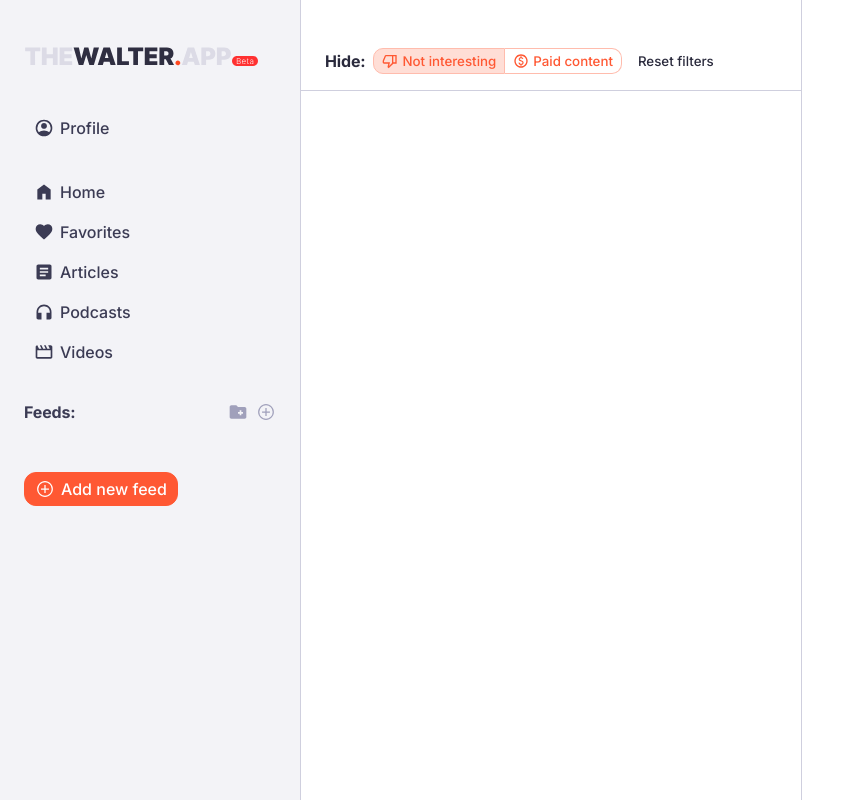
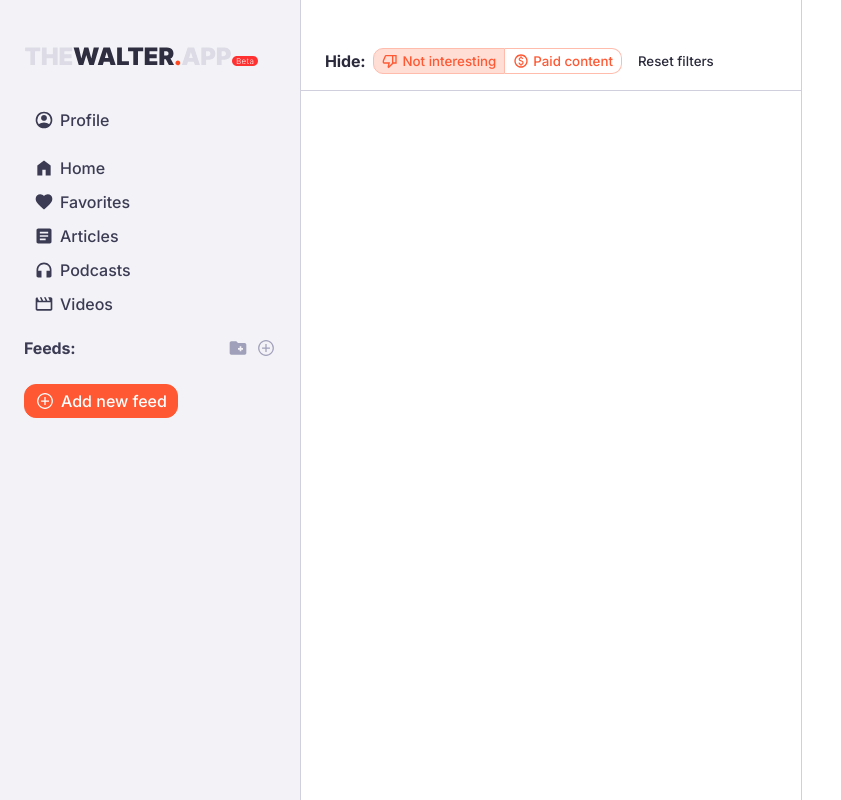
Before and after one commit to mrmegatelo/thewalter.app, a Django app: page /favorites/ in a window 1280 px wide. Shown: the whole page, without its empty margins (0-841 px from the left). Run offline with Django 5.2, Linux system fonts and the light colour scheme; the visitor is signed in with stand-in values (Sample User, id 1); data comes from the database, SQL or seed files in the repository; data that the repository does not hold is empty; parts of the project's set-up code (start-up, migrations or seed data) failed here and were passed over; some libraries are stand-ins or nearby versions.

Commit message:
small design fix

```diff
--- a/feed/static/feed/styles/main.css
+++ b/feed/static/feed/styles/main.css
@@ -602,8 +602,17 @@ a:hover {
     display: flex;
     flex-direction: column;
     align-items: flex-start;
-    gap: calc(var(--grid-step) * 2);
-    padding: calc(var(--grid-step) * 2) calc(var(--grid-step) * 3);
+    gap: calc(var(--grid-step) * 1);
+    padding: calc(var(--grid-step) * 1) calc(var(--grid-step) * 3);
+    width: 100%;
+}
+
+
+.sidebar-block-content {
+    display: flex;
+    flex-direction: column;
+    align-items: stretch;
+    gap: calc(var(--grid-step) * 0.25);
     width: 100%;
 }
 
@@ -642,14 +651,6 @@ a:hover {
     flex-direction: column;
     align-items: flex-start;
     gap: calc(var(--grid-step) * 2);
-}
-
-.sidebar-block-content {
-    display: flex;
-    flex-direction: column;
-    align-items: stretch;
-    gap: calc(var(--grid-step) * 1);
-    width: 100%;
 }
 
 .feed-filters-item {
@@ -1249,7 +1250,7 @@ a:hover {
     display: block;
     text-decoration: none;
     color: inherit;
-    width: 100%;
+    flex: 1;
     text-align: left;
 }
 
```
